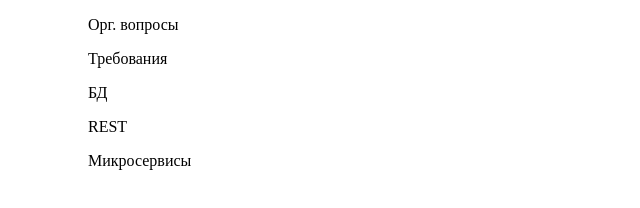
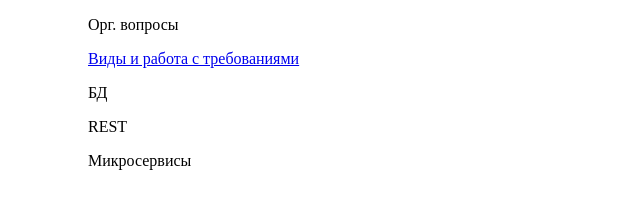
Before and after one commit to yetisin/systemAnalyst, a plain HTML site: page index.html in a window 1280 px wide. Shown: the whole page, without its empty margins (0-640 px from the left). Drawn offline with Linux system fonts and the light colour scheme.

Commit message:
Update index.html

```diff
--- a/index.html
+++ b/index.html
@@ -1,12 +1,9 @@
 <!DOCTYPE html>
 <html>
-<head>
-	<title>be1.ru</title>
-</head>
 <body>
 <p style="margin-left:80px">Орг. вопросы</p>
 
-<p style="margin-left:80px">Требования</p>
+<a style="margin-left:80px" href="https://analytics.infozone.pro/library-business-analytic/">Виды и работа с требованиями</a>
 
 <p style="margin-left:80px">БД</p>
 
```
